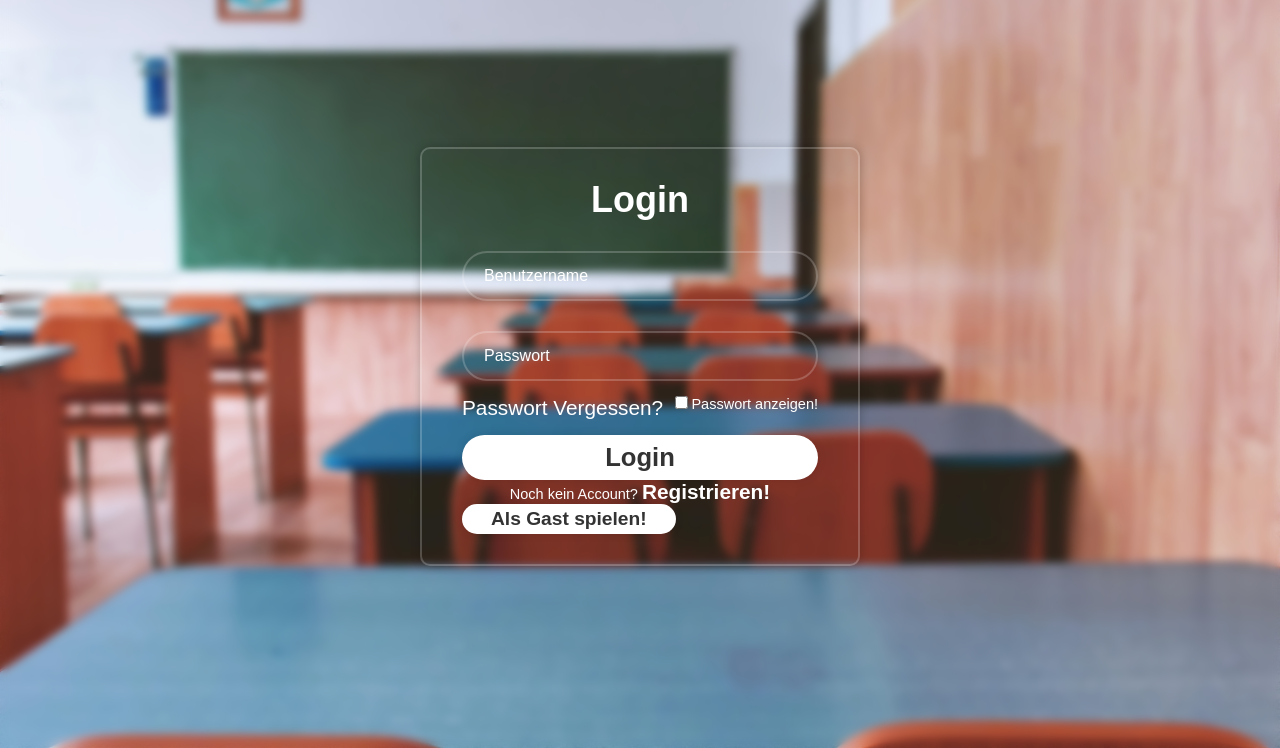
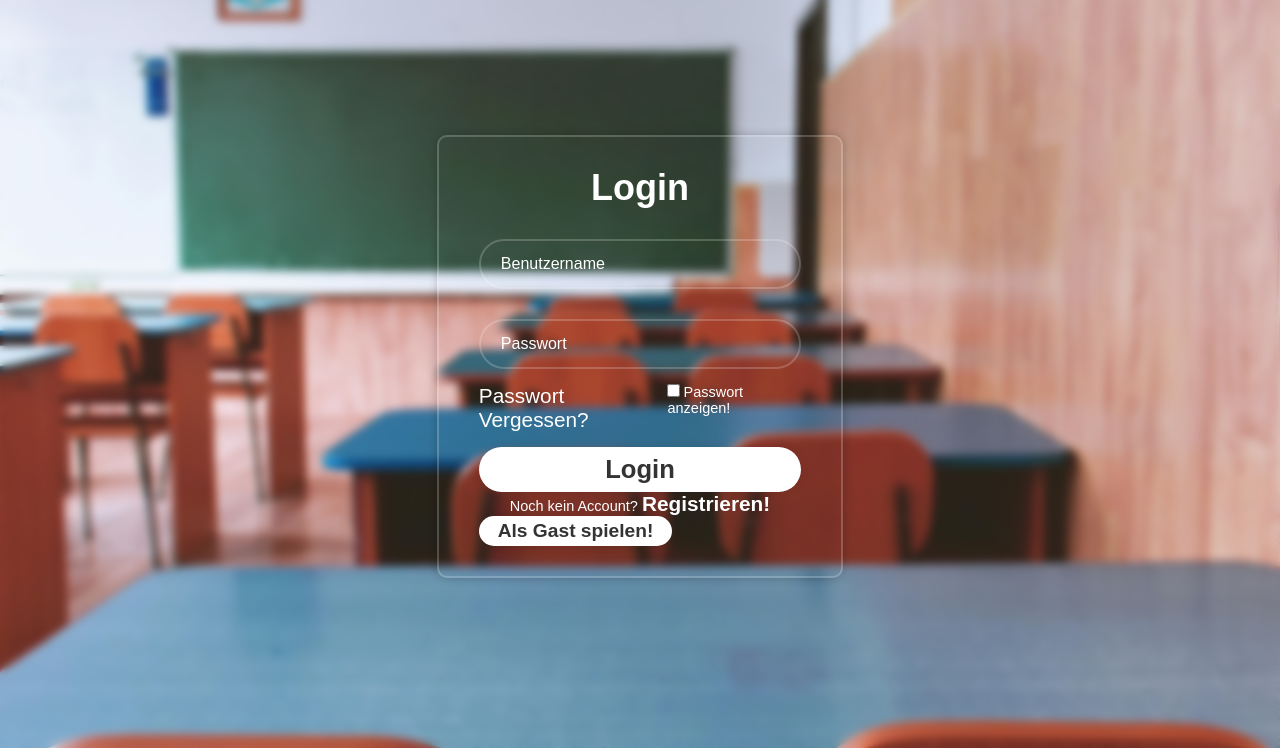
Before and after one commit to LarsOFinke/QuizWebsite, a Flask app: page / in a window 1280 px wide. Shown: the part 52-800 px from the top of the page. Run offline with Flask 3, Linux system fonts and the light colour scheme.

Commit message:
style.css wrapper refactory

```diff
--- a/src/static/style/style.css
+++ b/src/static/style/style.css
@@ -221,7 +221,7 @@ a:hover {
 /* === LOGIN-FORM === */
 
 .wrapper {
-    width: 440px;
+    width: 95%;
     background: transparent;
     border: 2px solid rgba(255, 255, 255, .2);
     backdrop-filter: blur(20px);
```
Also changed, not shown: src/db/QuizDB.db (deleted).
